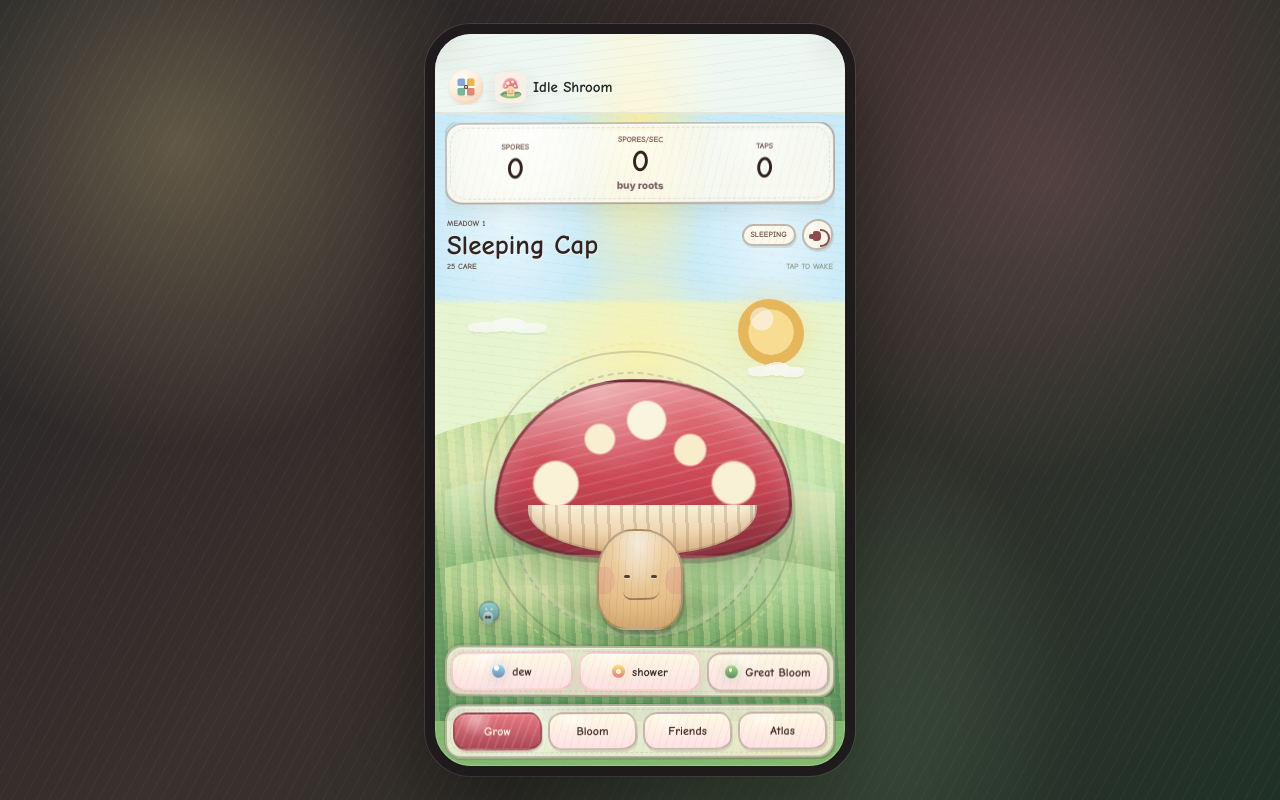
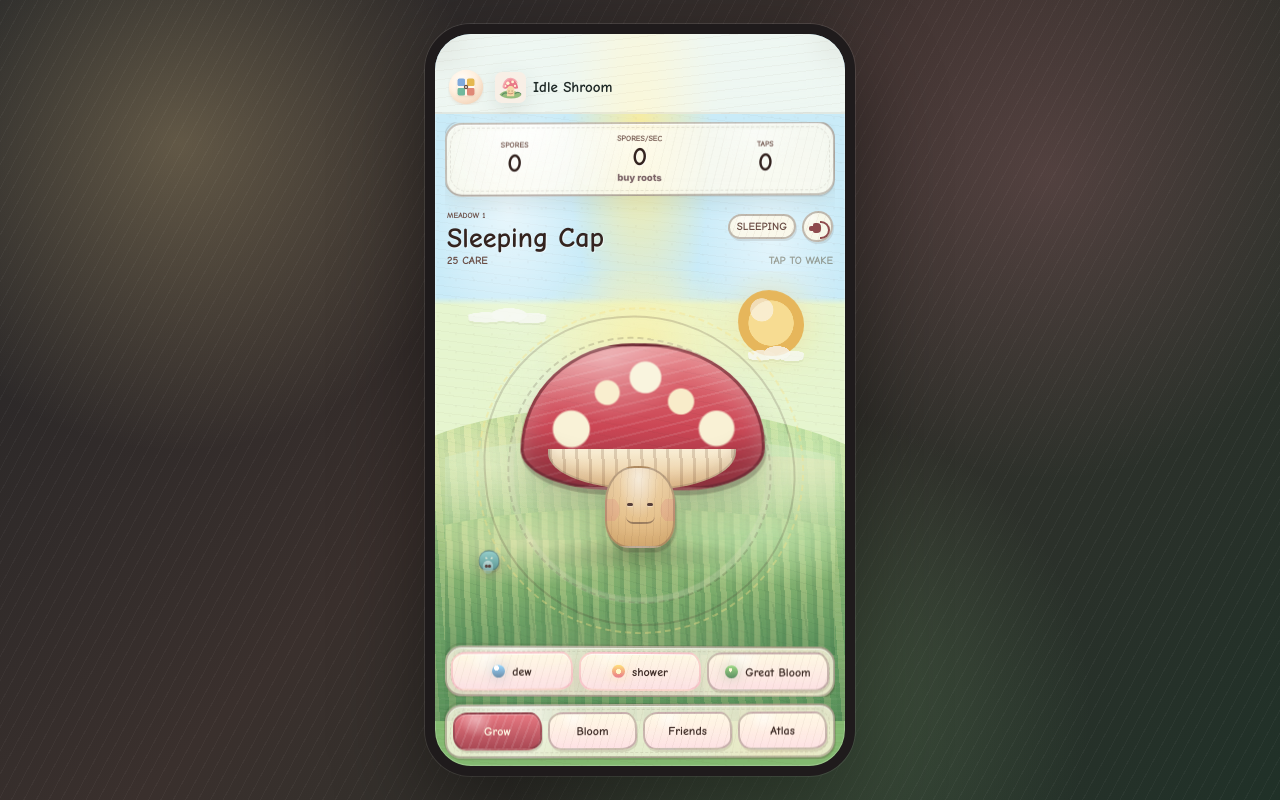
Before and after one commit to nalalalan/idleshroom.aolabs.io, a website: page index.html in a window 1280 px wide. Drawn offline with Linux system fonts and the light colour scheme; no server answers.

Commit message:
Fix Idle Shroom grow composition

```diff
--- a/index.html
+++ b/index.html
@@ -24,7 +24,7 @@
   <link rel="apple-touch-icon" href="./icons/apple-touch-icon.png">
   <link rel="manifest" href="./manifest.webmanifest">
   <link rel="stylesheet" href="/suite-header.css?v=20260516-suite-bloom">
-  <link rel="stylesheet" href="./styles.css?v=20260521-premium-1">
+  <link rel="stylesheet" href="./styles.css?v=20260521-premium-2">
   <script src="./ads-config.js"></script>
   <script src="./online-config.js?v=20260520-forest-heart-1"></script>
 </head>
@@ -261,7 +261,7 @@
     </dialog>
   </div>
 
-  <script src="./ads.js?v=20260521-premium-1"></script>
-  <script src="./game.js?v=20260521-premium-1"></script>
+  <script src="./ads.js?v=20260521-premium-2"></script>
+  <script src="./game.js?v=20260521-premium-2"></script>
 </body>
 </html>
--- a/service-worker.js
+++ b/service-worker.js
@@ -1,4 +1,4 @@
-const CACHE_NAME = "idleshroom-v34";
+const CACHE_NAME = "idleshroom-v35";
 const ASSETS = [
   "./",
   "./index.html",
--- a/styles.css
+++ b/styles.css
@@ -4370,3 +4370,101 @@ body[data-tab="store"] .store-grid {
     grid-template-rows: minmax(0, 1fr) 48px 52px;
   }
 }
+
+/* Screenshot fix: phone-frame typography and character composition must not scale from desktop viewport width. */
+.game-page .resource-row {
+  min-height: 55px;
+  padding: 6px 8px;
+}
+
+.game-page .resource-row strong {
+  font-size: 26px;
+  line-height: .95;
+  letter-spacing: 0;
+}
+
+.game-page .resource-row small {
+  font-size: 9.5px;
+  line-height: 1.05;
+}
+
+.game-page .metric-label {
+  font-size: 9px;
+  letter-spacing: .03em;
+}
+
+.game-page .glade-head strong {
+  display: block;
+  max-width: 255px;
+  font-size: 28px;
+  line-height: 1.02;
+  letter-spacing: 0;
+}
+
+.game-page .glade-head em {
+  font-size: 11px;
+}
+
+.game-page .bloom-copy small {
+  font-size: 11px;
+}
+
+.game-page .friend-scene {
+  height: min(48vh, 440px);
+  min-height: 330px;
+}
+
+.game-page .friend-scene .seed-button {
+  width: min(62%, 258px);
+  margin-top: -2%;
+  transform: translateY(-10px);
+}
+
+.game-page .friend-scene.scene-tapped .seed-button,
+.game-page .seed-button.is-pressed {
+  animation: premiumTapSquashContained .3s cubic-bezier(.16, 1.45, .26, 1);
+}
+
+.seed-button::before {
+  top: 7%;
+}
+
+.seed-core {
+  top: 57%;
+}
+
+.seed-mouth {
+  top: 75%;
+}
+
+.game-page .skill-row {
+  margin-top: 6px;
+}
+
+@keyframes premiumTapSquashContained {
+  0% { transform: translateY(-10px) scale(1); }
+  38% { transform: translateY(-4px) scaleX(1.045) scaleY(.93); }
+  68% { transform: translateY(-15px) scaleX(.98) scaleY(1.035); }
+  100% { transform: translateY(-10px) scale(1); }
+}
+
+@media (max-height: 700px) {
+  .game-page .resource-row strong {
+    font-size: 22px;
+  }
+
+  .game-page .glade-head strong {
+    font-size: 22px;
+    max-width: 210px;
+  }
+
+  .game-page .friend-scene {
+    height: min(45vh, 330px);
+    min-height: 230px;
+  }
+
+  .game-page .friend-scene .seed-button {
+    width: min(48%, 190px);
+    transform: translateY(-6px);
+  }
+}
```
